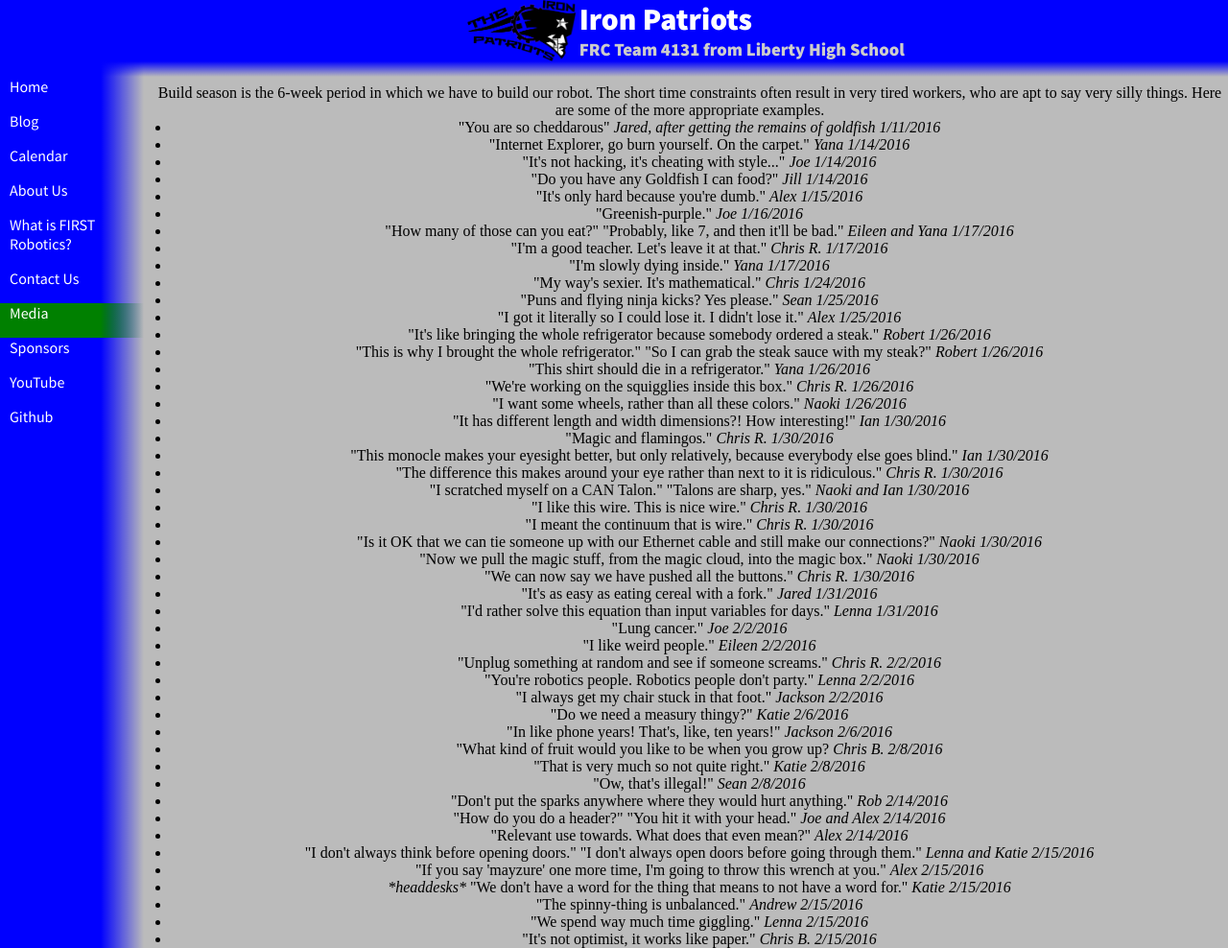
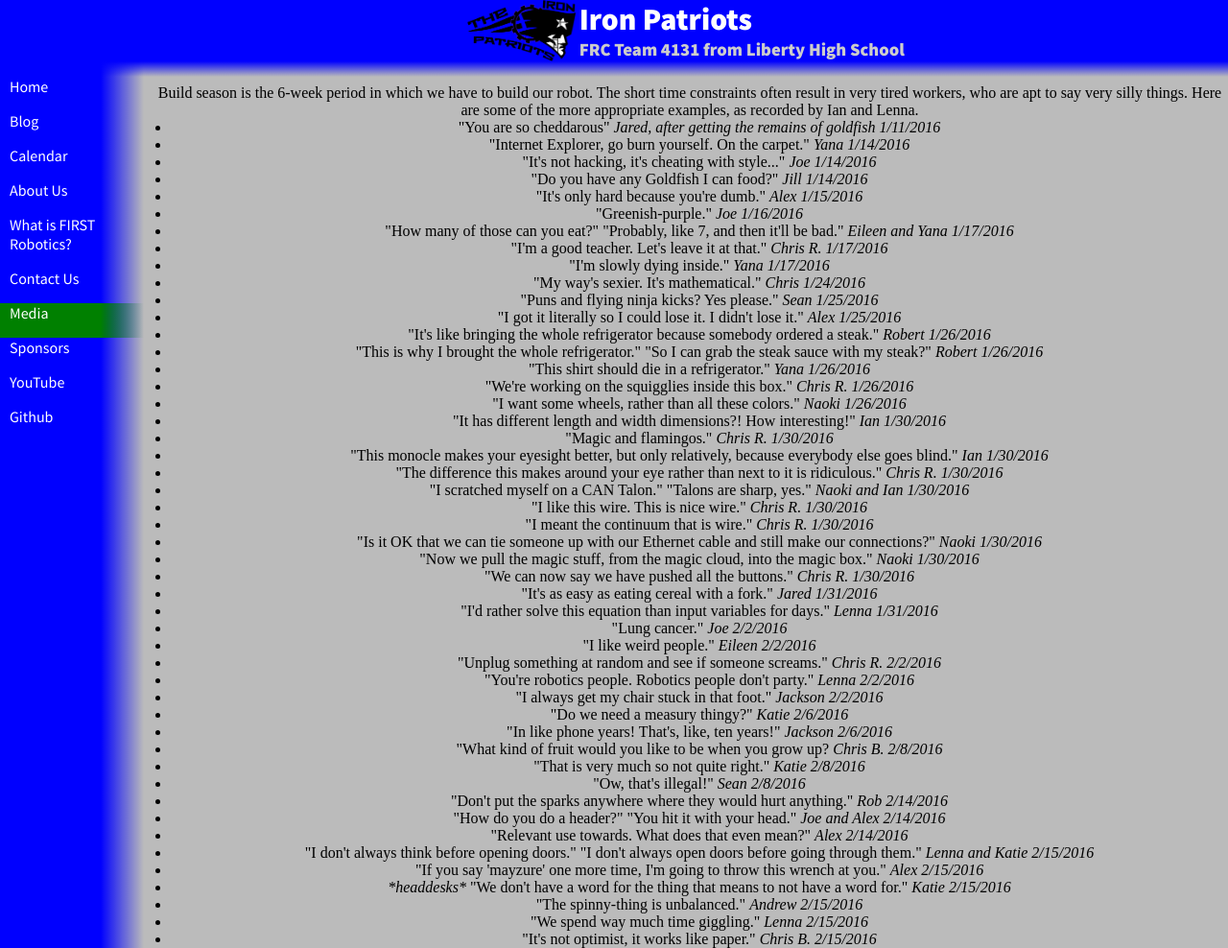
Before and after one commit to katiebugmoon/FRC4131.github.io, a Jekyll site: the page built from media/2016/quotes.html, in a window 1280 px wide. Shown: the whole page at 96% size. Built offline with Jekyll 4.4.1, drawn with Linux system fonts in a browser that asks for light colours; nearby versions of some CDN libraries.

Commit message:
Update quotes.html

```diff
--- a/media/2016/quotes.html
+++ b/media/2016/quotes.html
@@ -2,7 +2,7 @@
 layout: page
 title: Build Season 2016 Quotes
 ---
-<p>Build season is the 6-week period in which we have to build our robot. The short time constraints often result in very tired workers, who are apt to say very silly things. Here are some of the more appropriate examples.</p>
+<p>Build season is the 6-week period in which we have to build our robot. The short time constraints often result in very tired workers, who are apt to say very silly things. Here are some of the more appropriate examples, as recorded by Ian and Lenna.</p>
 </center><ul>
 	<li>"You are so cheddarous" <i>Jared, after getting the remains of goldfish 1/11/2016</i></li>
 	<li>"Internet Explorer, go burn yourself. On the carpet." <i>Yana 1/14/2016</i></li>
```
